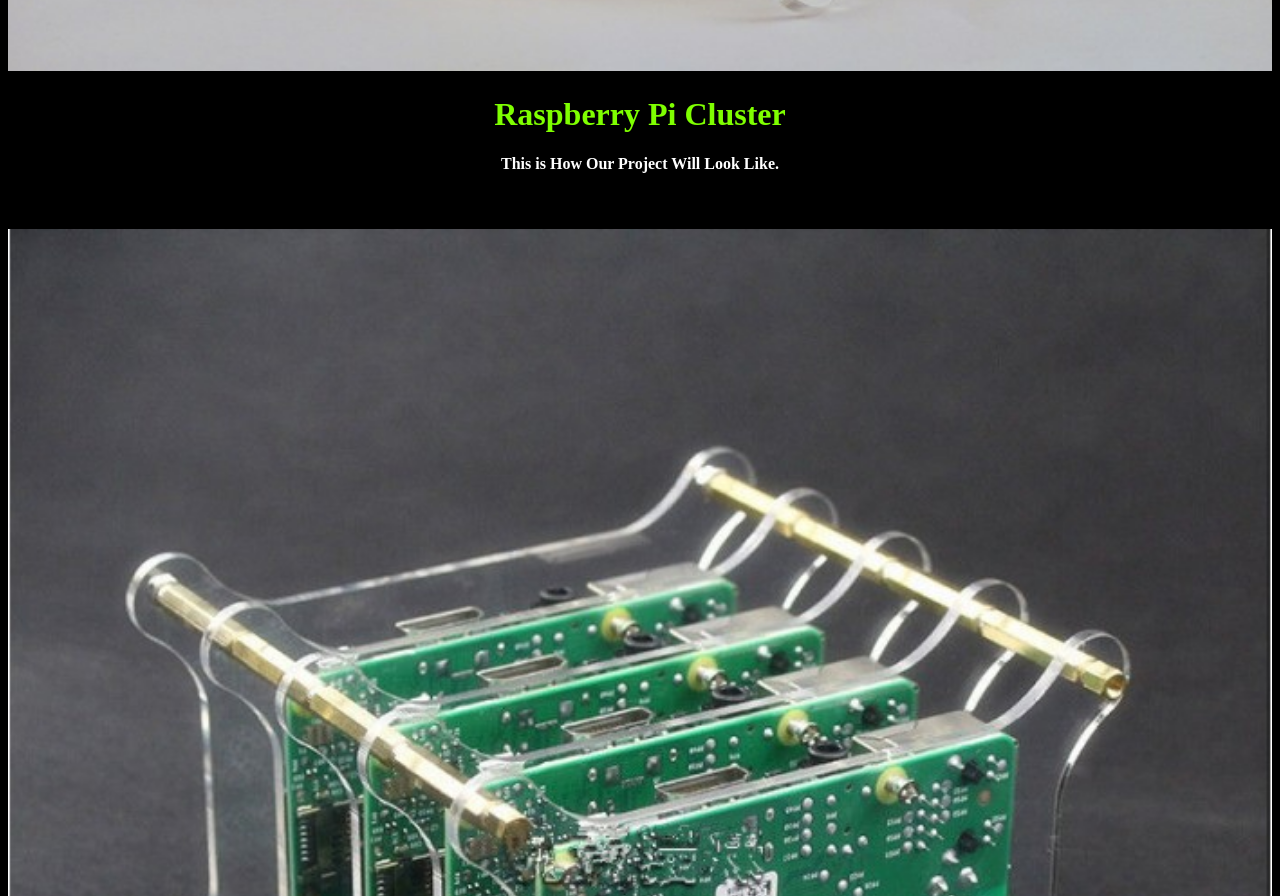
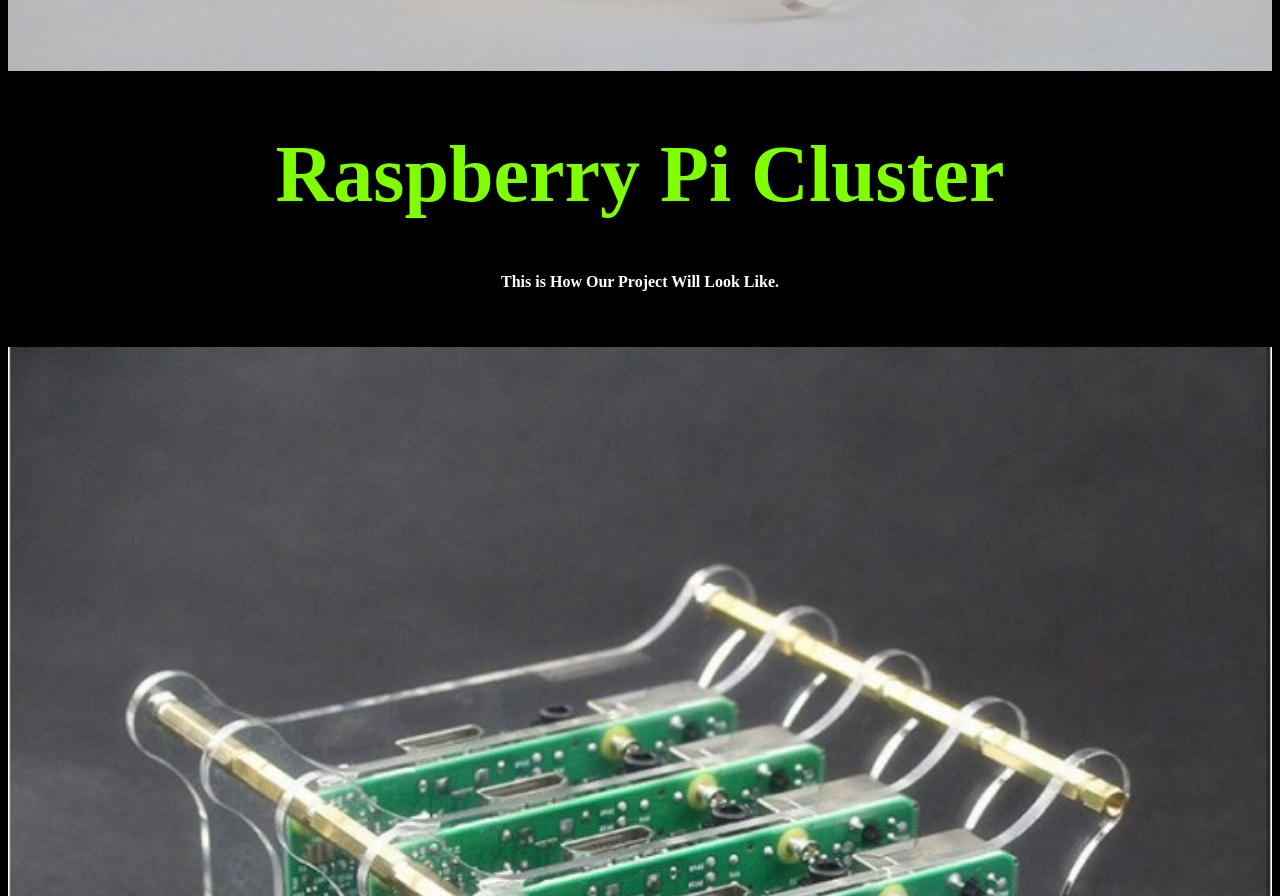
Before and after one commit to iamdivyeshtailor/iamdivyeshtailor.github.io, a plain HTML site: page index.html in a window 1280 px wide. Shown: the part 920-1816 px from the top of the page. Drawn offline with Linux system fonts and the light colour scheme.

Commit message:
add size

```diff
--- a/index.css
+++ b/index.css
@@ -53,3 +53,30 @@ a {
 #sidebar.active{
   left: 0;
 }
+
+
+h1::before {
+  transform: scaleX(0);
+  transform-origin: bottom right;
+}
+
+h1:hover::before {
+  transform: scaleX(1);
+  transform-origin: bottom left;
+}
+
+h1::before {
+  content: " ";
+  display: block;
+  position: absolute;
+  top: 0; right: 0; bottom: 0; left: 0;
+  inset: 0 0 0 0;
+  background-color: white;
+  z-index: -1;
+  transition: transform .3s ease;
+}
+
+h1 {
+  position: relative;
+  font-size: 5rem;
+}
```
